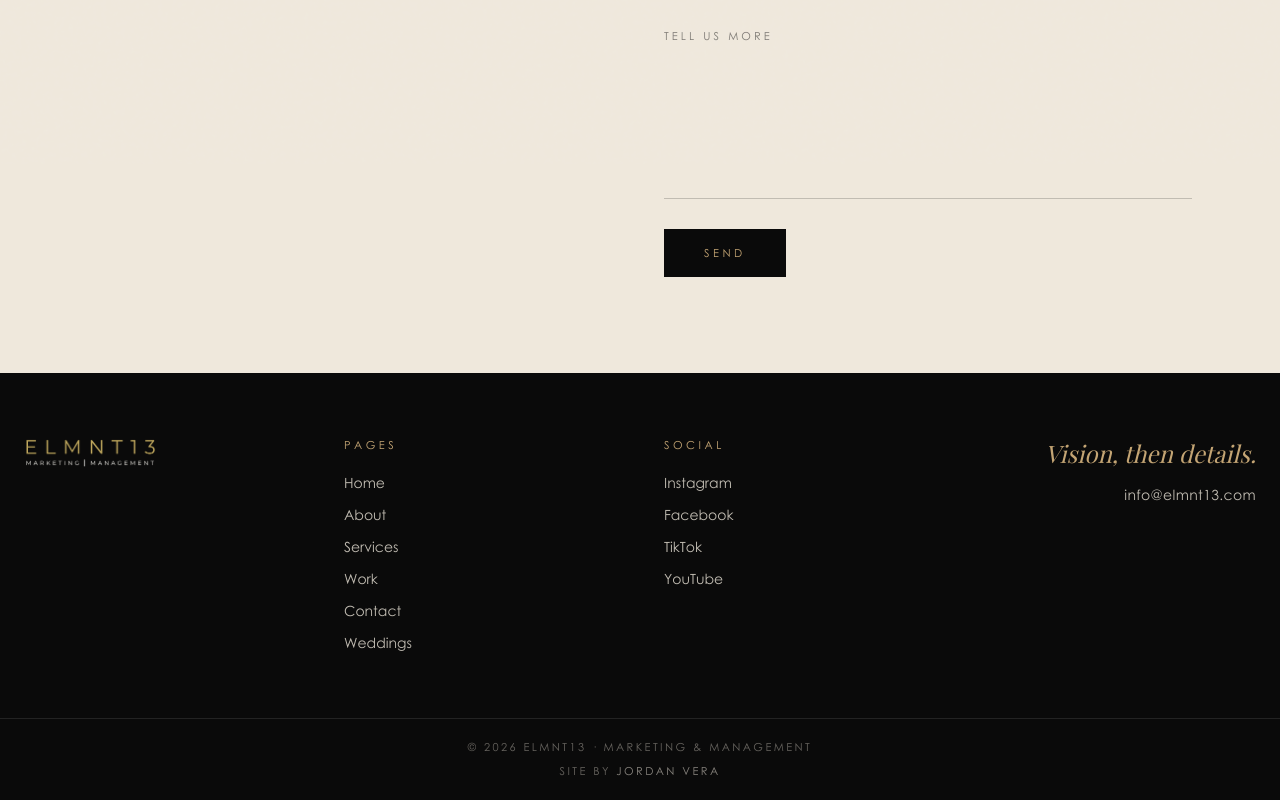
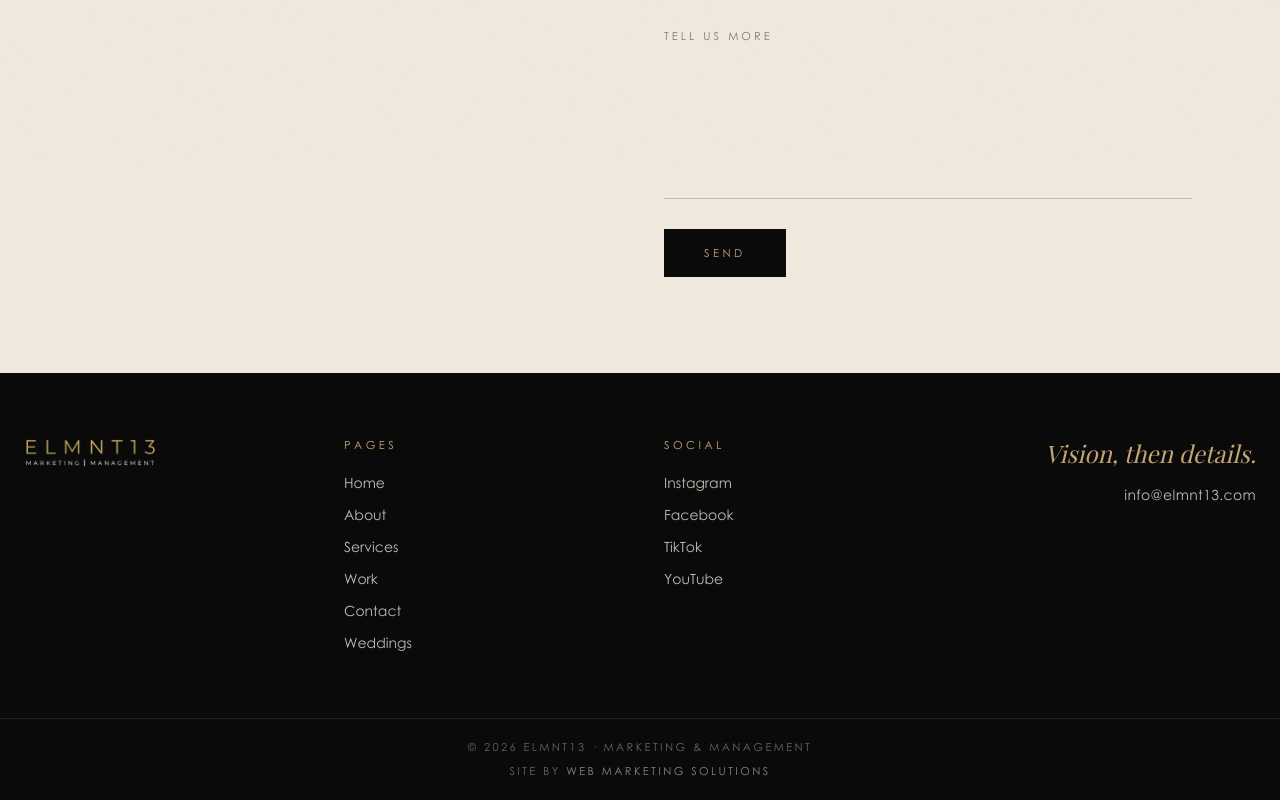
Before and after one commit to JordanVera/elmnt13, a Next.js app: page /contact in a window 1280 px wide. Shown: the part 636-1436 px from the top of the page. Built offline with nearby package versions, Linux system fonts and the light colour scheme.

Commit message:
Update SiteFooter component: change attribution link from Jordan Vera to Web Marketing Solutions for accurate representation.

```diff
--- a/src/components/site-footer.tsx
+++ b/src/components/site-footer.tsx
@@ -74,12 +74,12 @@ export function SiteFooter() {
         <p className="mt-2">
           Site by{' '}
           <a
-            href="https://jordanvera.com"
+            href="https://webmarketingsolutionstx.com"
             target="_blank"
             rel="noreferrer"
             className="text-paper/55 transition-colors hover:text-gold"
           >
-            Jordan Vera
+            Web Marketing Solutions
           </a>
         </p>
       </div>
```
